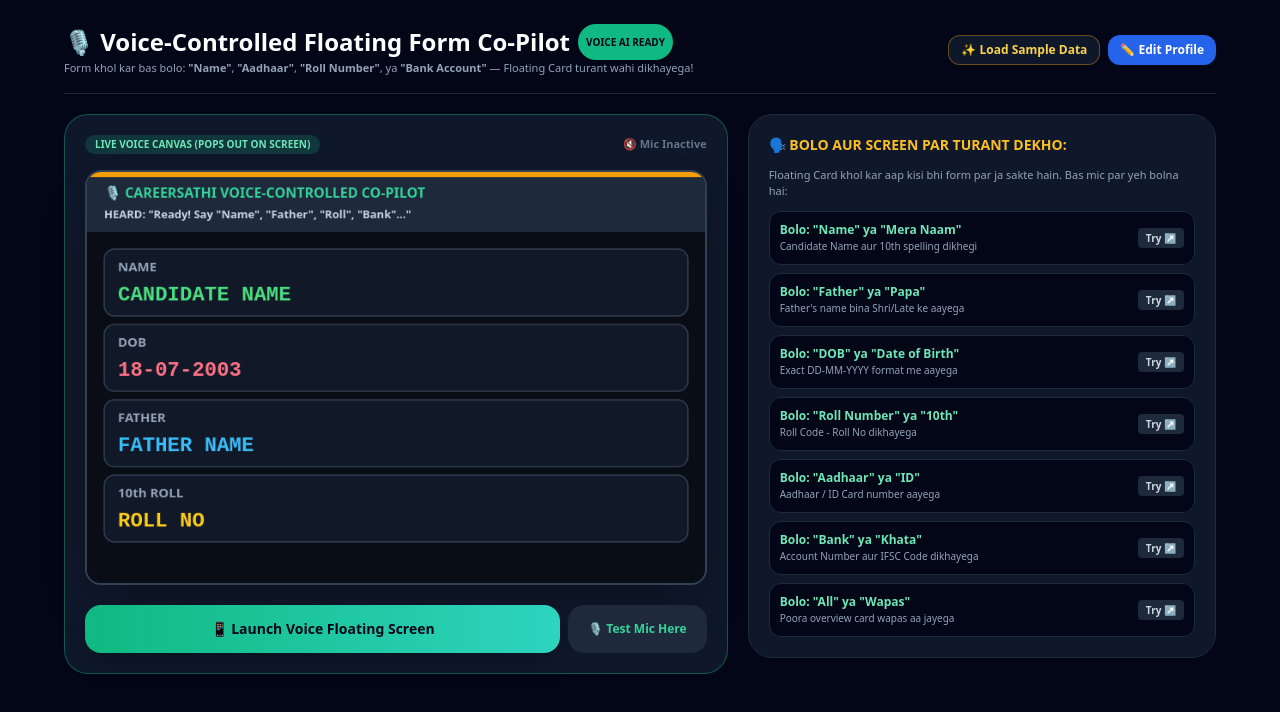
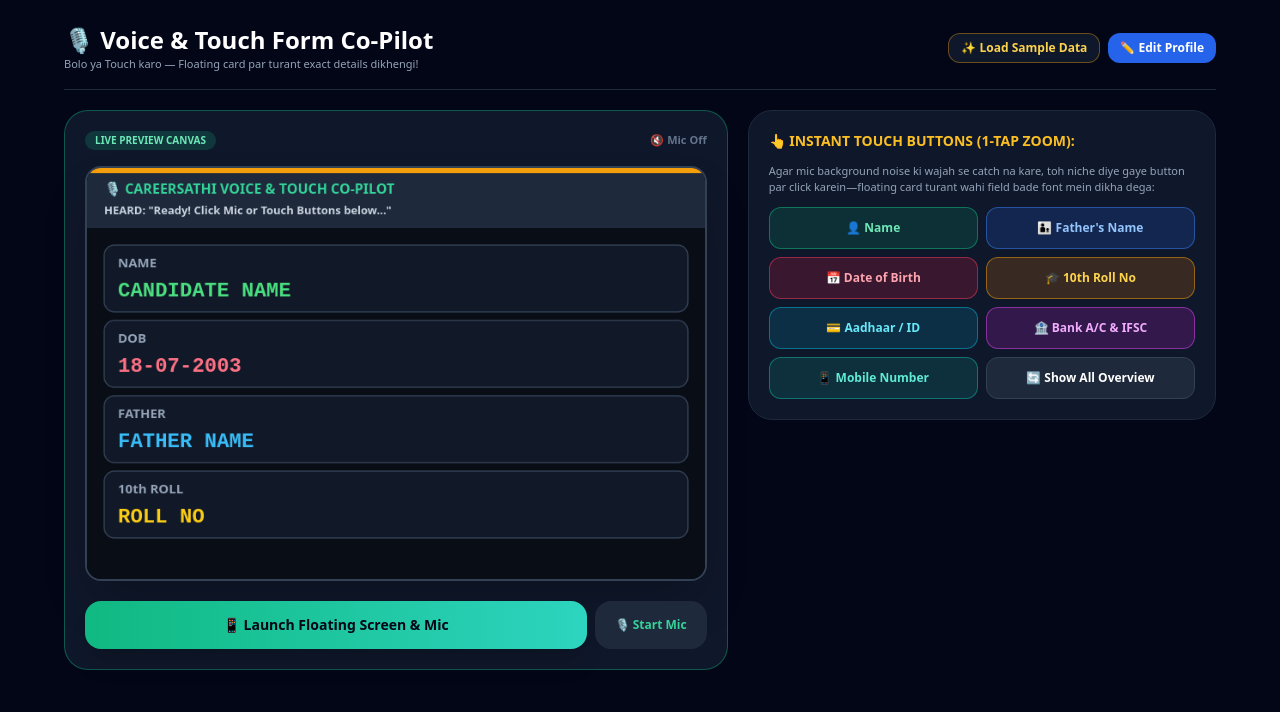
Before and after one commit to alam04hjp-tech/career3, a Next.js app: page /tools/one-tap-form-copilot in a window 1280 px wide. Shown: the top 712 px of the page. Built offline with nearby package versions, Linux system fonts and the light colour scheme.

Commit message:
update 5

```diff
--- a/app/tools/one-tap-form-copilot/page.tsx
+++ b/app/tools/one-tap-form-copilot/page.tsx
@@ -91,14 +91,13 @@ export default function OneTapFormCopilotPage() {
   const [activeTab, setActiveTab] = useState<'mobile-pip' | 'vault-editor'>('mobile-pip');
   const [isPipActive, setIsPipActive] = useState<boolean>(false);
   const [isVoiceListening, setIsVoiceListening] = useState<boolean>(false);
-  const [lastVoiceCommand, setLastVoiceCommand] = useState<string>('Ready! Say "Name", "Father", "Roll", "Bank"...');
+  const [lastVoiceCommand, setLastVoiceCommand] = useState<string>('Ready! Click Mic or Touch Buttons below...');
   const [highlightField, setHighlightField] = useState<string>('ALL');
 
   const pipCanvasRef = useRef<HTMLCanvasElement | null>(null);
   const pipVideoRef = useRef<HTMLVideoElement | null>(null);
   const recognitionRef = useRef<any>(null);
 
-  // Load Saved Profile
   useEffect(() => {
     const saved = localStorage.getItem('careersathi_student_voice_vault_v3');
     if (saved) {
@@ -192,7 +191,6 @@ export default function OneTapFormCopilotPage() {
     };
   }, [profile]);
 
-  // Render on Floating Canvas (Picture-in-Picture window)
   const renderCanvas = useCallback(
     (targetField: string) => {
       const canvas = pipCanvasRef.current;
@@ -205,11 +203,9 @@ export default function OneTapFormCopilotPage() {
       if (canvas.width !== W) canvas.width = W;
       if (canvas.height !== H) canvas.height = H;
 
-      // Dark Background
       ctx.fillStyle = '#090d16';
       ctx.fillRect(0, 0, W, H);
 
-      // Top Status Bar
       ctx.fillStyle = '#1e293b';
       ctx.fillRect(0, 0, W, 70);
       ctx.fillStyle = isVoiceListening ? '#10b981' : '#f59e0b';
@@ -217,15 +213,14 @@ export default function OneTapFormCopilotPage() {
 
       ctx.fillStyle = '#34d399';
       ctx.font = 'bold 16px system-ui, sans-serif';
-      ctx.fillText('🎙️ CAREERSATHI VOICE-CONTROLLED CO-PILOT', 20, 30);
+      ctx.fillText('🎙️ CAREERSATHI VOICE & TOUCH CO-PILOT', 20, 30);
 
       ctx.fillStyle = '#cbd5e1';
       ctx.font = 'bold 13px system-ui, sans-serif';
       ctx.fillText(`HEARD: "${lastVoiceCommand}"`, 20, 54);
 
-      // Single Focused View or Multi-card Overview
       if (targetField === 'NAME') {
-        drawBigCard(ctx, 'CANDIDATE NAME (AS PER 10TH)', formattedData.cleanCandidate, '#4ade80', 'Verify spelling without Mr/Shri');
+        drawBigCard(ctx, 'CANDIDATE NAME (10TH)', formattedData.cleanCandidate, '#4ade80', 'Verify spelling without Mr/Shri');
       } else if (targetField === 'FATHER') {
         drawBigCard(ctx, "FATHER'S NAME", formattedData.cleanFather, '#38bdf8', 'No Shri/Late prefix');
       } else if (targetField === 'MOTHER') {
@@ -236,12 +231,11 @@ export default function OneTapFormCopilotPage() {
         drawBigCard(ctx, '10TH ROLL (CODE - ROLL NO)', formattedData.sscMatricRoll, '#a7f3d0', `Passing Year: ${formattedData.matricYear}`);
       } else if (targetField === 'BANK') {
         drawBigCard(ctx, `BANK: ${profile.bankName.toUpperCase()}`, `A/C: ${profile.bankAccountNo || 'NOT SET'}`, '#facc15', `IFSC: ${profile.bankIfsc || 'NOT SET'}`);
-      } else if (targetField === 'ID' || targetField === 'AADHAAR') {
+      } else if (targetField === 'ID') {
         drawBigCard(ctx, profile.idType.toUpperCase(), profile.idNumber || 'NOT SET', '#38bdf8', 'Double-check 12 digits');
-      } else if (targetField === 'MOBILE' || targetField === 'PHONE') {
+      } else if (targetField === 'MOBILE') {
         drawBigCard(ctx, 'MOBILE NUMBER', profile.mobile || 'NOT SET', '#4ade80', `Email: ${profile.email}`);
       } else {
-        // Default Overview (4 key rows)
         drawDefaultRows(ctx, W);
       }
     },
@@ -262,11 +256,11 @@ export default function OneTapFormCopilotPage() {
     ctx.fillText(title, 50, 160);
 
     ctx.fillStyle = color;
-    ctx.font = '900 42px monospace, system-ui, sans-serif';
+    ctx.font = '900 38px monospace, system-ui, sans-serif';
     ctx.fillText(value, 50, 240);
 
     ctx.fillStyle = '#fde047';
-    ctx.font = 'bold 20px system-ui, sans-serif';
+    ctx.font = 'bold 18px system-ui, sans-serif';
     ctx.fillText(`💡 ${sub}`, 50, 330);
   }
 
@@ -303,11 +297,10 @@ export default function OneTapFormCopilotPage() {
     renderCanvas(highlightField);
   }, [highlightField, renderCanvas]);
 
-  // Speech Recognition Listener (Works continuously in background)
   const startVoiceListener = () => {
     const SpeechRec = (window as any).SpeechRecognition || (window as any).webkitSpeechRecognition;
     if (!SpeechRec) {
-      alert('Aapke browser mein Speech Recognition supported nahi hai. Chrome browser use karein.');
+      alert('Speech Recognition not supported in this browser. Use Chrome.');
       return;
     }
 
@@ -317,36 +310,62 @@ export default function OneTapFormCopilotPage() {
 
     const rec = new SpeechRec();
     rec.continuous = true;
-    rec.interimResults = false;
-    rec.lang = 'hi-IN'; // Recognizes Hindi + English words ("Name", "Aadhaar", "Roll Number")
+    rec.interimResults = true; // Real-time capture
+    rec.lang = 'en-US'; // English US captures keywords like Name, Father, DOB, Roll much better
 
     rec.onstart = () => {
       setIsVoiceListening(true);
-      setLastVoiceCommand('Mic is ON! Say "Name", "Father", "Roll", "Bank"...');
+      setLastVoiceCommand('Listening... Say Name, Father, DOB, Roll, Bank');
     };
 
     rec.onresult = (event: any) => {
-      const transcript = event.results[event.results.length - 1][0].transcript.toLowerCase().trim();
+      const latest = event.results[event.results.length - 1];
+      const transcript = latest[0].transcript.toLowerCase().trim();
       setLastVoiceCommand(transcript);
 
-      // Smart Intent Detection
-      if (transcript.includes('name') || transcript.includes('naam') || transcript.includes('candidate')) {
+      // Flexible Matching
+      if (
+        transcript.includes('name') ||
+        transcript.includes('naam') ||
+        transcript.includes('candidate') ||
+        transcript.includes('nem')
+      ) {
         setHighlightField('NAME');
-      } else if (transcript.includes('father') || transcript.includes('papa') || transcript.includes('pita')) {
+      } else if (
+        transcript.includes('father') ||
+        transcript.includes('papa') ||
+        transcript.includes('pita') ||
+        transcript.includes('fatha')
+      ) {
         setHighlightField('FATHER');
       } else if (transcript.includes('mother') || transcript.includes('mummy') || transcript.includes('mata')) {
         setHighlightField('MOTHER');
-      } else if (transcript.includes('dob') || transcript.includes('birth') || transcript.includes('janam')) {
+      } else if (
+        transcript.includes('dob') ||
+        transcript.includes('birth') ||
+        transcript.includes('date') ||
+        transcript.includes('janam')
+      ) {
         setHighlightField('DOB');
-      } else if (transcript.includes('roll') || transcript.includes('10th') || transcript.includes('matric')) {
+      } else if (
+        transcript.includes('roll') ||
+        transcript.includes('10th') ||
+        transcript.includes('matric') ||
+        transcript.includes('roal')
+      ) {
         setHighlightField('ROLL');
-      } else if (transcript.includes('bank') || transcript.includes('account') || transcript.includes('khata') || transcript.includes('ifsc')) {
+      } else if (transcript.includes('bank') || transcript.includes('account') || transcript.includes('ifsc')) {
         setHighlightField('BANK');
-      } else if (transcript.includes('aadhar') || transcript.includes('aadhaar') || transcript.includes('id') || transcript.includes('pan')) {
+      } else if (
+        transcript.includes('aadhar') ||
+        transcript.includes('aadhaar') ||
+        transcript.includes('id') ||
+        transcript.includes('adhar')
+      ) {
         setHighlightField('ID');
-      } else if (transcript.includes('mobile') || transcript.includes('phone') || transcript.includes('email')) {
+      } else if (transcript.includes('mobile') || transcript.includes('phone') || transcript.includes('number')) {
         setHighlightField('MOBILE');
-      } else if (transcript.includes('all') || transcript.includes('full') || transcript.includes('back')) {
+      } else if (transcript.includes('all') || transcript.includes('back') || transcript.includes('home')) {
         setHighlightField('ALL');
       }
     };
@@ -356,7 +375,6 @@ export default function OneTapFormCopilotPage() {
     };
 
     rec.onend = () => {
-      // Auto-restart if user still wants it active
       if (isVoiceListening) {
         try {
           rec.start();
@@ -375,7 +393,6 @@ export default function OneTapFormCopilotPage() {
     }
   };
 
-  // Launch Picture-in-Picture Floating Mini-Window
   const handleLaunchFloatingPip = async () => {
     try {
       const canvas = pipCanvasRef.current;
@@ -401,7 +418,7 @@ export default function OneTapFormCopilotPage() {
       if ((video as any).requestPictureInPicture) {
         await (video as any).requestPictureInPicture();
         setIsPipActive(true);
-        startVoiceListener(); // Auto-start mic when floating card pops out!
+        startVoiceListener();
       } else {
         alert('Picture-in-Picture is not supported on this browser.');
       }
@@ -415,17 +432,13 @@ export default function OneTapFormCopilotPage() {
       <video ref={pipVideoRef} muted playsInline className="w-1 h-1 opacity-0 pointer-events-none fixed -bottom-10" />
 
       <div className="max-w-6xl mx-auto space-y-5">
-        {/* Header */}
         <div className="flex flex-wrap items-center justify-between gap-3 border-b border-slate-800 pb-4">
           <div>
             <h1 className="text-xl sm:text-2xl font-black text-white flex items-center gap-2">
-              🎙️ Voice-Controlled Floating Form Co-Pilot
-              <span className="text-[10px] bg-emerald-500 text-slate-950 px-2 py-0.5 rounded-full font-black">
-                VOICE AI READY
-              </span>
+              🎙️ Voice &amp; Touch Form Co-Pilot
             </h1>
             <p className="text-[11px] text-slate-400">
-              Form khol kar bas bolo: <strong>&quot;Name&quot;</strong>, <strong>&quot;Aadhaar&quot;</strong>, <strong>&quot;Roll Number&quot;</strong>, ya <strong>&quot;Bank Account&quot;</strong> — Floating Card turant wahi dikhayega!
+              Bolo ya Touch karo — Floating card par turant exact details dikhengi!
             </p>
           </div>
 
@@ -442,22 +455,20 @@ export default function OneTapFormCopilotPage() {
               onClick={() => setActiveTab(activeTab === 'mobile-pip' ? 'vault-editor' : 'mobile-pip')}
               className="px-3 py-1.5 bg-blue-600 text-white font-bold text-xs rounded-xl"
             >
-              {activeTab === 'mobile-pip' ? '✏️ Edit Profile' : '📱 Open Floating Card'}
+              {activeTab === 'mobile-pip' ? '✏️ Edit Profile' : '📱 Open Co-Pilot'}
             </button>
           </div>
         </div>
 
-        {/* TAB 1: FLOATING VOICE VIEW */}
         {activeTab === 'mobile-pip' && (
           <div className="grid grid-cols-1 lg:grid-cols-12 gap-5 items-start">
-            {/* Canvas Preview Box */}
             <div className="lg:col-span-7 bg-slate-900 p-4 sm:p-5 rounded-3xl border border-emerald-500/40 space-y-4">
               <div className="flex items-center justify-between">
                 <span className="text-[10px] bg-emerald-500/20 text-emerald-300 px-2.5 py-0.5 rounded-full font-black uppercase">
-                  Live Voice Canvas (Pops Out on Screen)
+                  Live Preview Canvas
                 </span>
                 <span className={`text-[11px] font-bold ${isVoiceListening ? 'text-emerald-400 animate-pulse' : 'text-slate-500'}`}>
-                  {isVoiceListening ? '🎙️ Mic Active &amp; Listening' : '🔇 Mic Inactive'}
+                  {isVoiceListening ? '🎙️ Mic Listening...' : '🔇 Mic Off'}
                 </span>
               </div>
 
@@ -465,14 +476,13 @@ export default function OneTapFormCopilotPage() {
                 <canvas ref={pipCanvasRef} className="w-full h-auto block" />
               </div>
 
-              {/* Action Buttons */}
               <div className="flex flex-wrap gap-2 pt-1">
                 <button
                   type="button"
                   onClick={handleLaunchFloatingPip}
                   className="flex-1 py-3.5 px-6 bg-gradient-to-r from-emerald-500 to-teal-400 text-slate-950 font-black rounded-2xl shadow-xl text-sm"
                 >
-                  {isPipActive ? '❌ Close Floating Screen' : '📱 Launch Voice Floating Screen'}
+                  {isPipActive ? '❌ Close Floating Screen' : '📱 Launch Floating Screen & Mic'}
                 </button>
                 <button
                   type="button"
@@ -481,44 +491,39 @@ export default function OneTapFormCopilotPage() {
                     isVoiceListening ? 'bg-rose-600 text-white' : 'bg-slate-800 text-emerald-400'
                   }`}
                 >
-                  {isVoiceListening ? 'Turn Mic OFF' : '🎙️ Test Mic Here'}
+                  {isVoiceListening ? 'Stop Mic' : '🎙️ Start Mic'}
                 </button>
               </div>
             </div>
 
-            {/* Quick Voice Command Cheat Sheet */}
+            {/* Instant Touch Buttons (Guaranteed 100% Reliable Backup) */}
             <div className="lg:col-span-5 space-y-4 text-xs">
               <div className="bg-slate-900 p-5 rounded-3xl border border-slate-800 space-y-3">
                 <h3 className="text-sm font-black text-amber-400 uppercase">
-                  🗣️ Bolo Aur Screen Par Turant Dekho:
+                  👆 Instant Touch Buttons (1-Tap Zoom):
                 </h3>
                 <p className="text-slate-400 text-[11px]">
-                  Floating Card khol kar aap kisi bhi form par ja sakte hain. Bas mic par yeh bolna hai:
+                  Agar mic background noise ki wajah se catch na kare, toh niche diye gaye button par click karein—floating card turant wahi field bade font mein dikha dega:
                 </p>
 
-                <div className="space-y-2">
+                <div className="grid grid-cols-2 gap-2">
                   {[
-                    { cmd: 'Bolo: "Name" ya "Mera Naam"', desc: 'Candidate Name aur 10th spelling dikhegi', key: 'NAME' },
-                    { cmd: 'Bolo: "Father" ya "Papa"', desc: "Father's name bina Shri/Late ke aayega", key: 'FATHER' },
-                    { cmd: 'Bolo: "DOB" ya "Date of Birth"', desc: 'Exact DD-MM-YYYY format me aayega', key: 'DOB' },
-                    { cmd: 'Bolo: "Roll Number" ya "10th"', desc: 'Roll Code - Roll No dikhayega', key: 'ROLL' },
-                    { cmd: 'Bolo: "Aadhaar" ya "ID"', desc: 'Aadhaar / ID Card number aayega', key: 'ID' },
-                    { cmd: 'Bolo: "Bank" ya "Khata"', desc: 'Account Number aur IFSC Code dikhayega', key: 'BANK' },
-                    { cmd: 'Bolo: "All" ya "Wapas"', desc: 'Poora overview card wapas aa jayega', key: 'ALL' },
-                  ].map((c) => (
+                    { label: '👤 Name', key: 'NAME', bg: 'bg-emerald-600/20 border-emerald-500/50 text-emerald-300' },
+                    { label: "👨‍👦 Father's Name", key: 'FATHER', bg: 'bg-blue-600/20 border-blue-500/50 text-blue-300' },
+                    { label: '📅 Date of Birth', key: 'DOB', bg: 'bg-rose-600/20 border-rose-500/50 text-rose-300' },
+                    { label: '🎓 10th Roll No', key: 'ROLL', bg: 'bg-amber-600/20 border-amber-500/50 text-amber-300' },
+                    { label: '💳 Aadhaar / ID', key: 'ID', bg: 'bg-cyan-600/20 border-cyan-500/50 text-cyan-300' },
+                    { label: '🏦 Bank A/C & IFSC', key: 'BANK', bg: 'bg-fuchsia-600/20 border-fuchsia-500/50 text-fuchsia-300' },
+                    { label: '📱 Mobile Number', key: 'MOBILE', bg: 'bg-teal-600/20 border-teal-500/50 text-teal-300' },
+                    { label: '🔄 Show All Overview', key: 'ALL', bg: 'bg-slate-800 border-slate-700 text-white' },
+                  ].map((btn) => (
                     <button
-                      key={c.key}
+                      key={btn.key}
                       type="button"
-                      onClick={() => setHighlightField(c.key)}
-                      className="w-full text-left p-2.5 bg-slate-950 hover:bg-slate-800 border border-slate-800 hover:border-emerald-500 rounded-xl transition flex justify-between items-center"
+                      onClick={() => setHighlightField(btn.key)}
+                      className={`p-3 rounded-xl border font-black text-center transition hover:scale-105 ${btn.bg}`}
                     >
-                      <div>
-                        <div className="font-black text-emerald-300">{c.cmd}</div>
-                        <div className="text-[10px] text-slate-400">{c.desc}</div>
-                      </div>
-                      <span className="text-[10px] bg-slate-800 text-slate-300 px-2 py-0.5 rounded font-bold">
-                        Try ↗
-                      </span>
+                      {btn.label}
                     </button>
                   ))}
                 </div>
@@ -527,11 +532,10 @@ export default function OneTapFormCopilotPage() {
           </div>
         )}
 
-        {/* TAB 2: PROFILE EDITOR (Include Bank Details) */}
         {activeTab === 'vault-editor' && (
           <div className="bg-slate-900 p-5 rounded-3xl border border-slate-800 space-y-4 text-xs">
             <h2 className="text-sm font-black text-amber-400 uppercase border-b border-slate-800 pb-2">
-              ✏️ Profile Details (Jo Voice Se Dikhana Hai)
+              ✏️ Profile Details Editor
             </h2>
 
             <div className="grid grid-cols-1 sm:grid-cols-3 gap-4">
@@ -566,21 +570,7 @@ export default function OneTapFormCopilotPage() {
               </div>
 
               <div>
-                <label className="block text-amber-400 mb-1 font-bold">10th Roll Code</label>
-                <input
-                  type="text"
-                  value={profile.academics[0]?.rollCode || ''}
-                  onChange={(e) => {
-                    const up = [...profile.academics];
-                    up[0].rollCode = e.target.value;
-                    setProfile({ ...profile, academics: up });
-                  }}
-                  className="w-full p-2 bg-slate-950 border border-slate-700 rounded-xl text-white font-mono"
-                />
-              </div>
-
-              <div>
-                <label className="block text-emerald-400 mb-1 font-bold">10th Roll Number</label>
+                <label className="block text-amber-400 mb-1 font-bold">10th Roll Number</label>
                 <input
                   type="text"
                   value={profile.academics[0]?.rollNumber || ''}
@@ -594,33 +584,11 @@ export default function OneTapFormCopilotPage() {
               </div>
 
               <div>
-                <label className="block text-cyan-400 mb-1 font-bold">Aadhaar / ID Card Number</label>
-                <input
-                  type="text"
-                  value={profile.idNumber}
-                  onChange={(e) => setProfile({ ...profile, idNumber: e.target.value })}
-                  className="w-full p-2 bg-slate-950 border border-slate-700 rounded-xl text-white font-mono"
-                />
-              </div>
-
-              <div>
                 <label className="block text-fuchsia-400 mb-1 font-bold">Bank Account Number</label>
                 <input
                   type="text"
                   value={profile.bankAccountNo}
                   onChange={(e) => setProfile({ ...profile, bankAccountNo: e.target.value })}
-                  placeholder="e.g. 30987654321"
-                  className="w-full p-2 bg-slate-950 border border-slate-700 rounded-xl text-white font-mono"
-                />
-              </div>
-
-              <div>
-                <label className="block text-fuchsia-400 mb-1 font-bold">Bank IFSC Code</label>
-                <input
-                  type="text"
-                  value={profile.bankIfsc}
-                  onChange={(e) => setProfile({ ...profile, bankIfsc: e.target.value.toUpperCase() })}
-                  placeholder="e.g. SBIN0001234"
                   className="w-full p-2 bg-slate-950 border border-slate-700 rounded-xl text-white font-mono"
                 />
               </div>
@@ -645,7 +613,7 @@ export default function OneTapFormCopilotPage() {
                 }}
                 className="px-6 py-2.5 bg-emerald-500 text-slate-950 font-black rounded-xl"
               >
-                💾 Save Details &amp; Return to Voice Card →
+                💾 Save Details →
               </button>
             </div>
           </div>
```
